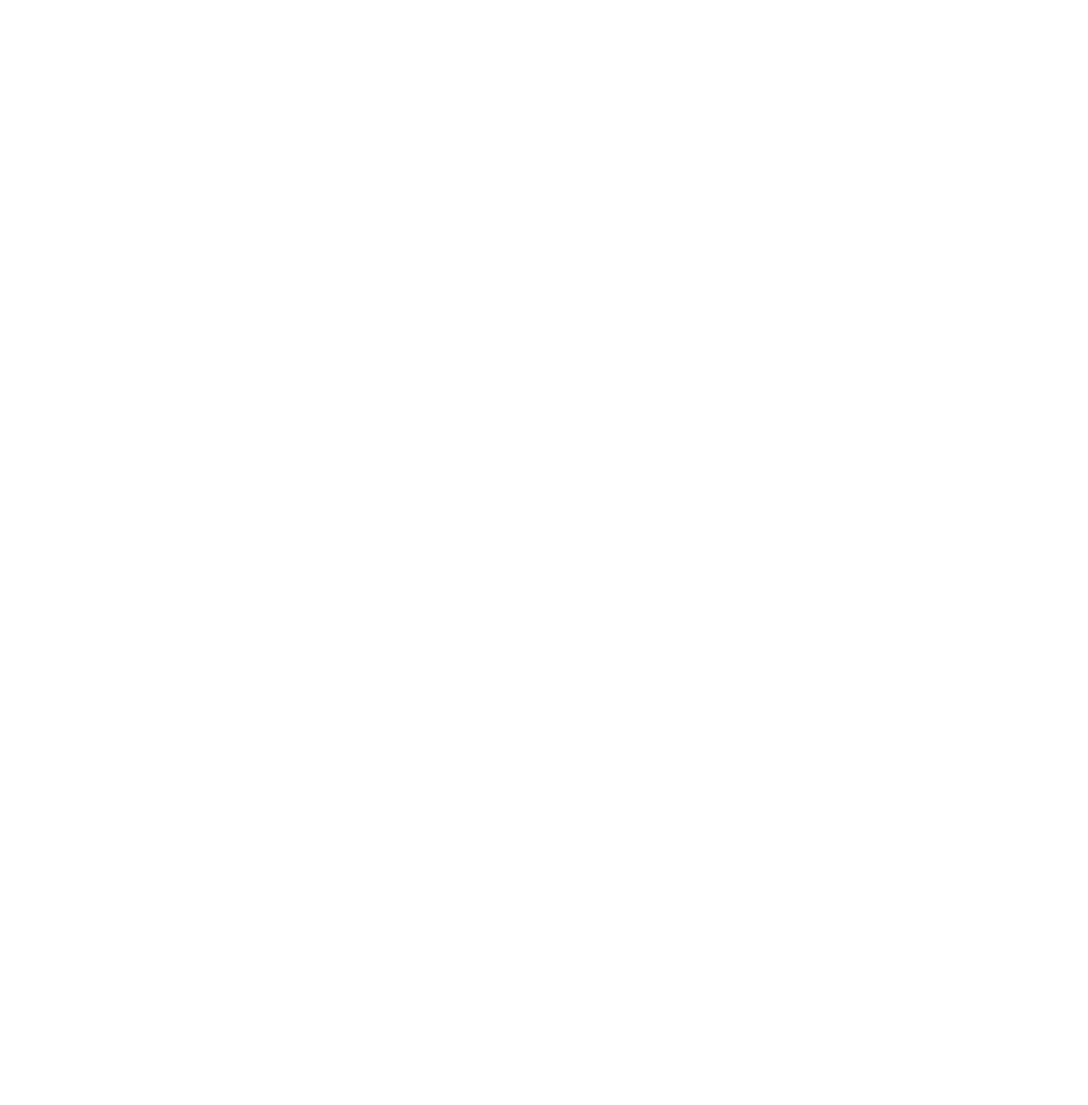
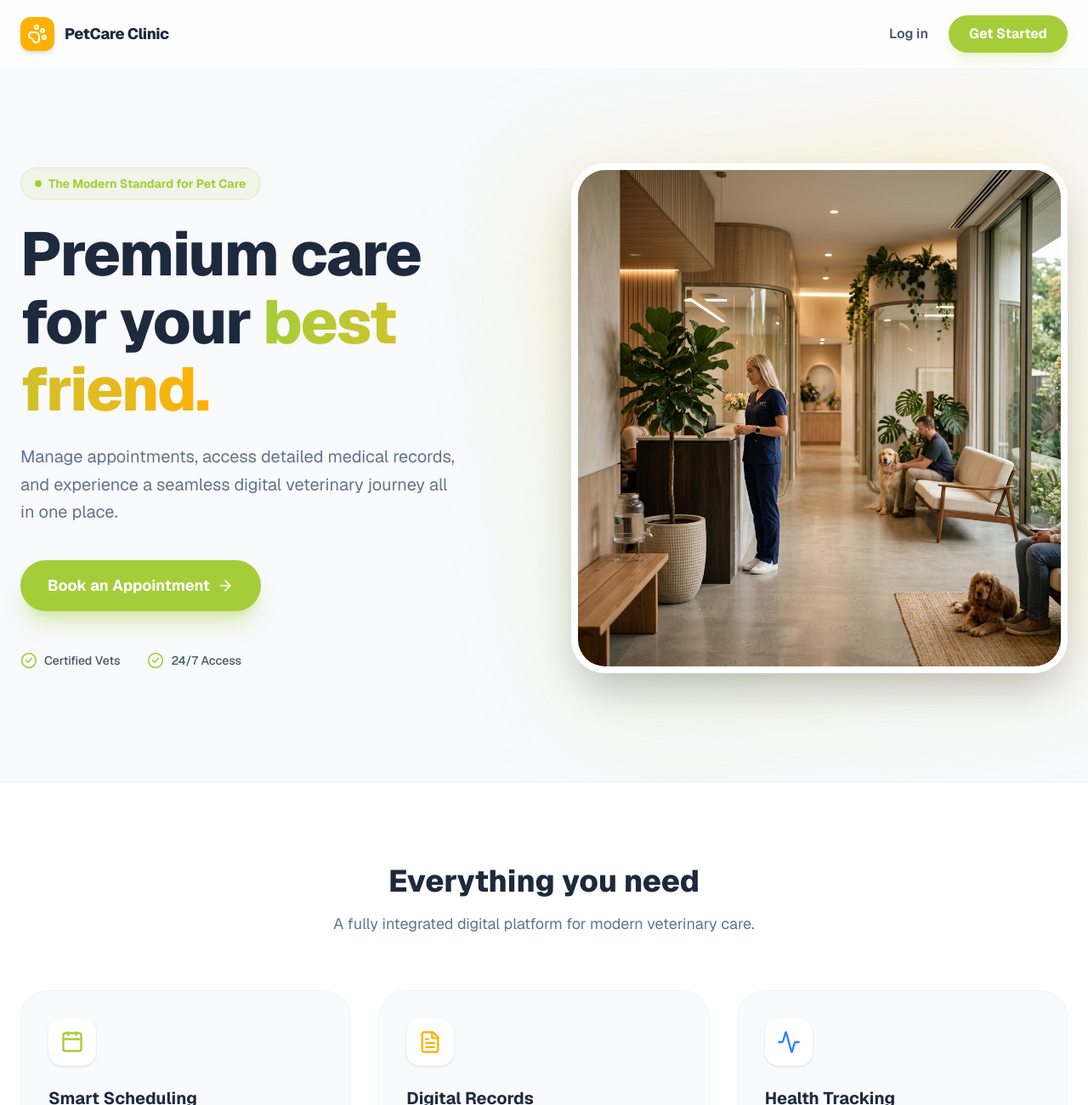
Before and after one commit to dullareymart19webde/pet-clinic-saas, a Next.js app: page / in a window 1280 px wide. Before the commit this address had no page. Shown: the top 1300 px of the page at 85% size. Before the commit the page ends 800 px from the top, so only its background shows below. Built offline with nearby package versions, Linux system fonts and the light colour scheme.

Commit message:
Add professional modern landing page with custom hero image

```diff
--- a/src/app/page.tsx
+++ b/src/app/page.tsx
@@ -1,5 +1,143 @@
-import { redirect } from 'next/navigation';
+import Link from 'next/link';
+import { PawPrint, Calendar, FileText, Activity, ArrowRight, CheckCircle2 } from 'lucide-react';
+import Image from 'next/image';
 
-export default function Home() {
-  redirect('/dashboard');
+export default function LandingPage() {
+  return (
+    <div className="min-h-screen bg-slate-50 font-sans selection:bg-[#A5CD39] selection:text-white">
+      {/* Navigation */}
+      <nav className="fixed w-full z-50 bg-white/80 backdrop-blur-md border-b border-slate-100 transition-all">
+        <div className="max-w-7xl mx-auto px-6 h-20 flex items-center justify-between">
+          <div className="flex items-center gap-3">
+            <div className="w-10 h-10 bg-[#FFB000] rounded-xl flex items-center justify-center text-white shadow-md">
+              <PawPrint className="w-6 h-6" />
+            </div>
+            <span className="font-extrabold text-lg text-slate-800 tracking-tight">PetCare Clinic</span>
+          </div>
+          <div className="flex items-center gap-6">
+            <Link href="/login" className="text-slate-600 font-semibold hover:text-[#FFB000] transition-colors">
+              Log in
+            </Link>
+            <Link
+              href="/register"
+              className="px-6 py-2.5 bg-[#A5CD39] hover:bg-[#94bd2d] text-white rounded-full font-bold shadow-lg shadow-[#A5CD39]/20 transition-all hover:-translate-y-0.5"
+            >
+              Get Started
+            </Link>
+          </div>
+        </div>
+      </nav>
+
+      {/* Hero Section */}
+      <main className="pt-32 pb-20 lg:pt-48 lg:pb-32 px-6 overflow-hidden">
+        <div className="max-w-7xl mx-auto">
+          <div className="grid lg:grid-cols-2 gap-16 items-center">
+
+            {/* Left Content */}
+            <div className="relative z-10">
+              <div className="inline-flex items-center gap-2 px-4 py-2 rounded-full bg-[#A5CD39]/10 text-[#A5CD39] font-bold text-sm mb-6 border border-[#A5CD39]/20">
+                <span className="relative flex h-2 w-2">
+                  <span className="animate-ping absolute inline-flex h-full w-full rounded-full bg-[#A5CD39] opacity-75"></span>
+                  <span className="relative inline-flex rounded-full h-2 w-2 bg-[#A5CD39]"></span>
+                </span>
+                The Modern Standard for Pet Care
+              </div>
+
+              <h1 className="text-5xl lg:text-7xl font-extrabold text-slate-800 leading-[1.1] mb-6 tracking-tight">
+                Premium care for your <span className="text-transparent bg-clip-text bg-gradient-to-r from-[#A5CD39] to-[#FFB000]">best friend.</span>
+              </h1>
+
+              <p className="text-lg lg:text-xl text-slate-500 mb-10 leading-relaxed max-w-lg">
+                Manage appointments, access detailed medical records, and experience a seamless digital veterinary journey all in one place.
+              </p>
+
+              <div className="flex flex-col sm:flex-row gap-4">
+                <Link
+                  href="/register"
+                  className="px-8 py-4 bg-[#A5CD39] hover:bg-[#94bd2d] text-white rounded-full font-bold shadow-xl shadow-[#A5CD39]/30 transition-all hover:-translate-y-1 flex items-center justify-center gap-2 text-lg"
+                >
+                  Book an Appointment <ArrowRight className="w-5 h-5" />
+                </Link>
+              </div>
+
+              <div className="mt-12 flex items-center gap-8 text-slate-600 font-medium text-sm">
+                <div className="flex items-center gap-2">
+                  <CheckCircle2 className="w-5 h-5 text-[#A5CD39]" /> Certified Vets
+                </div>
+                <div className="flex items-center gap-2">
+                  <CheckCircle2 className="w-5 h-5 text-[#A5CD39]" /> 24/7 Access
+                </div>
+              </div>
+            </div>
+
+            {/* Right Image */}
+            <div className="relative lg:h-[600px] flex items-center justify-center animate-in fade-in slide-in-from-right-8 duration-1000">
+              <div className="absolute inset-0 bg-gradient-to-tr from-[#A5CD39]/20 to-[#FFB000]/20 rounded-[3rem] blur-3xl transform -rotate-6 scale-105"></div>
+              <div className="relative w-full h-[400px] lg:h-full rounded-[2.5rem] shadow-2xl overflow-hidden border-8 border-white">
+                <Image
+                  src="/hero-bg.jpg"
+                  alt="Modern Veterinary Clinic"
+                  fill
+                  className="object-cover"
+                  priority
+                />
+              </div>
+            </div>
+          </div>
+        </div>
+      </main>
+
+      {/* Features Section */}
+      <section className="py-24 bg-white border-t border-slate-100">
+        <div className="max-w-7xl mx-auto px-6">
+          <div className="text-center mb-16">
+            <h2 className="text-3xl lg:text-4xl font-extrabold text-slate-800 mb-4">Everything you need</h2>
+            <p className="text-slate-500 text-lg">A fully integrated digital platform for modern veterinary care.</p>
+          </div>
+
+          <div className="grid md:grid-cols-3 gap-8">
+            {/* Feature 1 */}
+            <div className="p-8 rounded-[2rem] bg-slate-50 border border-slate-100 hover:shadow-xl hover:shadow-slate-200/50 transition-all hover:-translate-y-1 group">
+              <div className="w-14 h-14 bg-white rounded-2xl flex items-center justify-center text-[#A5CD39] shadow-sm mb-6 group-hover:scale-110 transition-transform">
+                <Calendar className="w-7 h-7" />
+              </div>
+              <h3 className="text-xl font-bold text-slate-800 mb-3">Smart Scheduling</h3>
+              <p className="text-slate-500 leading-relaxed">Book, reschedule, or cancel appointments instantly without waiting on hold.</p>
+            </div>
+
+            {/* Feature 2 */}
+            <div className="p-8 rounded-[2rem] bg-slate-50 border border-slate-100 hover:shadow-xl hover:shadow-slate-200/50 transition-all hover:-translate-y-1 group">
+              <div className="w-14 h-14 bg-white rounded-2xl flex items-center justify-center text-[#FFB000] shadow-sm mb-6 group-hover:scale-110 transition-transform">
+                <FileText className="w-7 h-7" />
+              </div>
+              <h3 className="text-xl font-bold text-slate-800 mb-3">Digital Records</h3>
+              <p className="text-slate-500 leading-relaxed">Access your pet&apos;s complete medical history, vaccination records, and prescriptions anywhere.</p>
+            </div>
+
+            {/* Feature 3 */}
+            <div className="p-8 rounded-[2rem] bg-slate-50 border border-slate-100 hover:shadow-xl hover:shadow-slate-200/50 transition-all hover:-translate-y-1 group">
+              <div className="w-14 h-14 bg-white rounded-2xl flex items-center justify-center text-blue-500 shadow-sm mb-6 group-hover:scale-110 transition-transform">
+                <Activity className="w-7 h-7" />
+              </div>
+              <h3 className="text-xl font-bold text-slate-800 mb-3">Health Tracking</h3>
+              <p className="text-slate-500 leading-relaxed">Monitor your pet&apos;s weight, diet, and vital metrics over time with interactive charts.</p>
+            </div>
+          </div>
+        </div>
+      </section>
+
+      {/* Footer */}
+      <footer className="bg-slate-900 py-12 text-slate-400">
+        <div className="max-w-7xl mx-auto px-6 flex flex-col md:flex-row justify-between items-center gap-6">
+          <div className="flex items-center gap-3">
+            <div className="w-8 h-8 bg-slate-800 rounded-lg flex items-center justify-center text-white">
+              <PawPrint className="w-4 h-4" />
+            </div>
+            <span className="font-bold text-white tracking-wide">PetCare</span>
+          </div>
+          <p className="text-sm">© {new Date().getFullYear()} PetCare Clinic SaaS. All rights reserved.</p>
+        </div>
+      </footer>
+    </div>
+  );
 }
```
Also changed, not shown: public/hero-bg.jpg (added).
